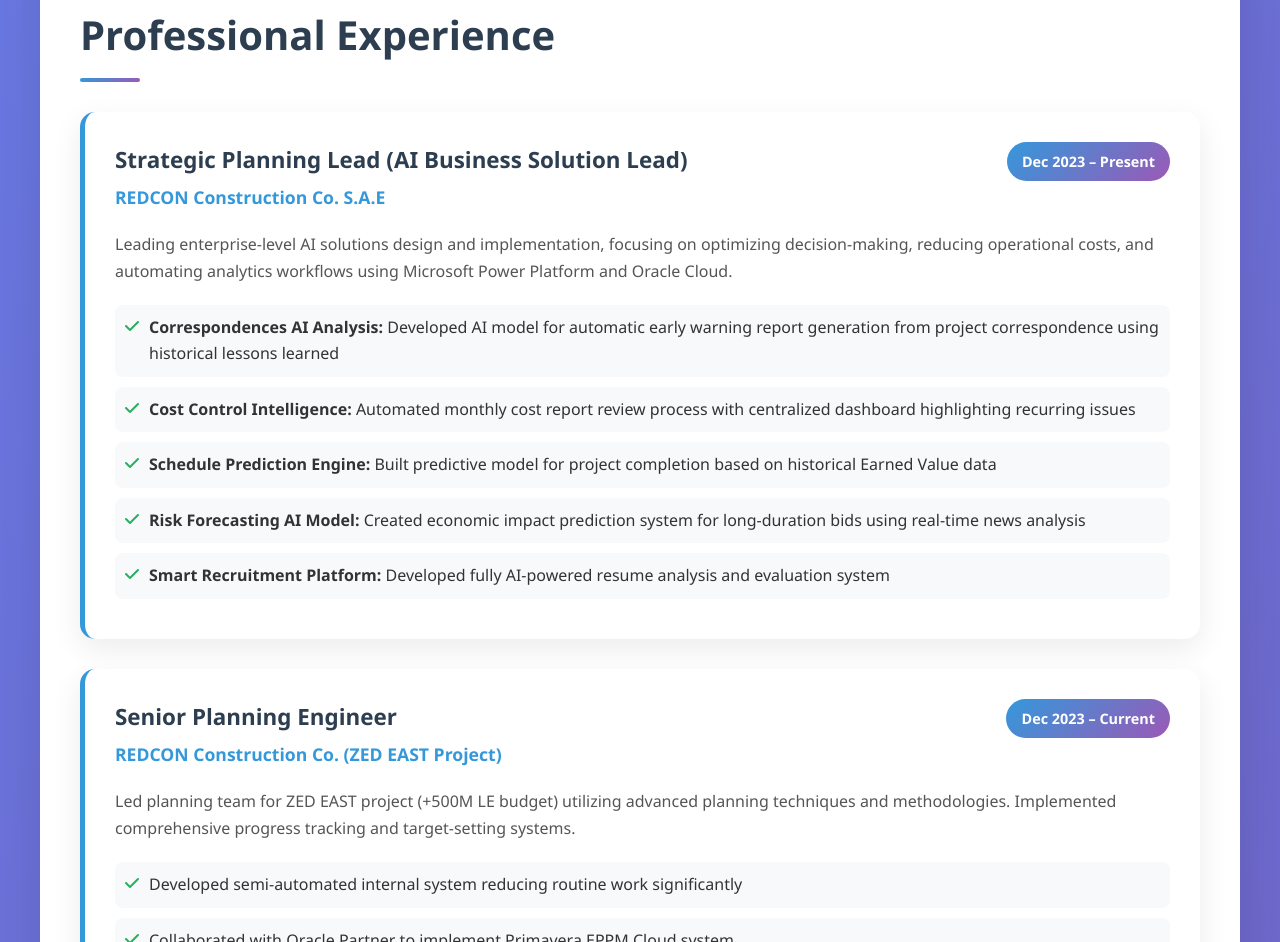
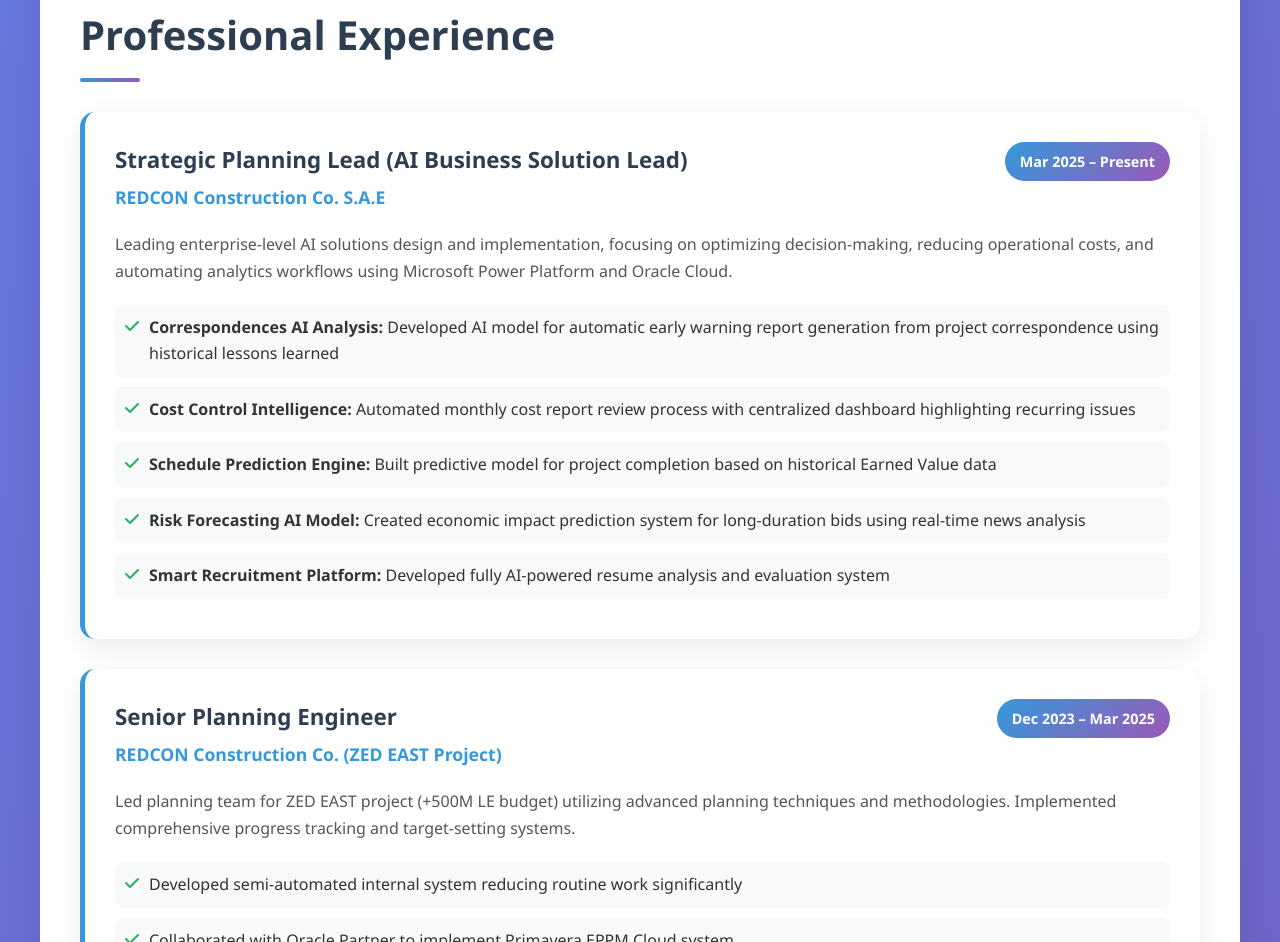
Before and after one commit to Eng-MMHI/web_page, a plain HTML site: page index.html in a window 1280 px wide. Shown: the part 1112-2054 px from the top of the page. Drawn offline with Linux system fonts and the light colour scheme.

Commit message:
Update index.html

```diff
--- a/index.html
+++ b/index.html
@@ -654,7 +654,7 @@
                             <div class="exp-title">Strategic Planning Lead (AI Business Solution Lead)</div>
                             <div class="exp-company">REDCON Construction Co. S.A.E</div>
                         </div>
-                        <div class="exp-date">Dec 2023 – Present</div>
+                        <div class="exp-date">Mar 2025 – Present</div>
                     </div>
                     <div class="exp-description">
                         <p>Leading enterprise-level AI solutions design and implementation, focusing on optimizing decision-making, reducing operational costs, and automating analytics workflows using Microsoft Power Platform and Oracle Cloud.</p>
@@ -689,7 +689,7 @@
                             <div class="exp-title">Senior Planning Engineer</div>
                             <div class="exp-company">REDCON Construction Co. (ZED EAST Project)</div>
                         </div>
-                        <div class="exp-date">Dec 2023 – Current</div>
+                        <div class="exp-date">Dec 2023 – Mar 2025</div>
                     </div>
                     <div class="exp-description">
                         <p>Led planning team for ZED EAST project (+500M LE budget) utilizing advanced planning techniques and methodologies. Implemented comprehensive progress tracking and target-setting systems.</p>
```
